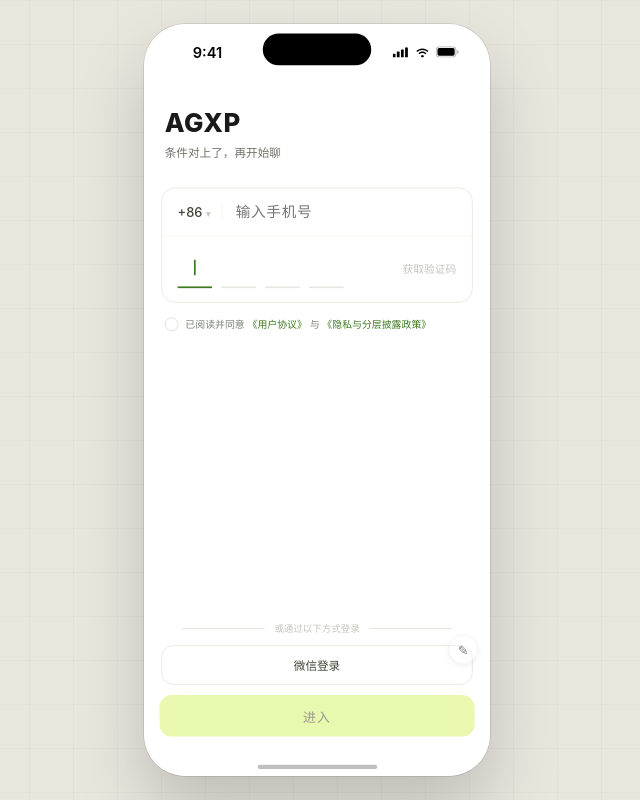
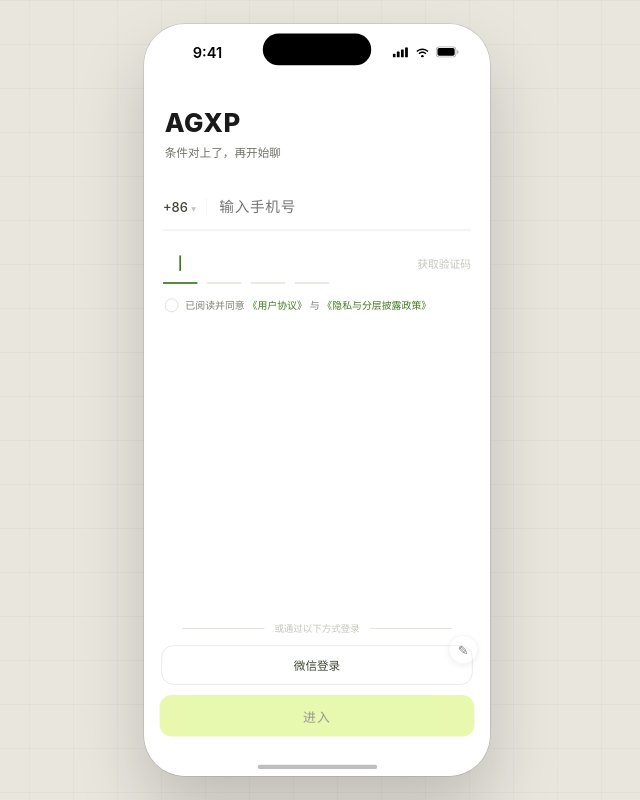
Before and after one commit to myaier/agxp-a2a-recruiting-web, a React (Vite) app: page /#/ in a window 1280 px wide. Shown: the whole page, without its empty margins (323-963 px from the left). Built offline with nearby package versions, Linux system fonts and the light colour scheme.

Commit message:
登录表单极简：去掉卡片外框，手机号一条线 + 下方验证码（标注 11:16）
表单卡的白底/描边/圆角全撤，手机行改 1.5px 底线，验证码行贴其下无内距。

Co-Authored-By: Claude Fable 5 <noreply@anthropic.com>

```diff
--- a/src/屏幕/登录.module.css
+++ b/src/屏幕/登录.module.css
@@ -3,22 +3,19 @@
 
 /* ── 表单卡：上半手机号行 + 下半验证码四格 ── */
 .表单卡 {
+  /* 标注 11:16：去掉卡片外框与白底 —— 输入区就是两条线 */
   flex: none;
-  margin: 28px 20px 0;
-  background: var(--白);
-  border: 1px solid var(--描边深);
-  border-radius: var(--圆角-中卡);
-  overflow: hidden;
+  margin: 26px 22px 0;
 }
 
 .手机行 {
   display: flex;
   flex-direction: row;
   align-items: center;
-  gap: 13px;
-  height: 56px;
-  padding: 0 18px;
-  border-bottom: 1px solid var(--分隔线);
+  gap: 12px;
+  height: 52px;
+  padding: 0;
+  border-bottom: 1.5px solid var(--描边深);
 }
 
 .区号 {
@@ -59,7 +56,7 @@
   flex-direction: row;
   align-items: center;
   gap: 11px;
-  padding: 14px 18px 16px;
+  padding: 16px 0 0;
 }
 
 /* 定位上下文：透明 input 铺满这一组，点任意格都能唤起键盘 */
```
